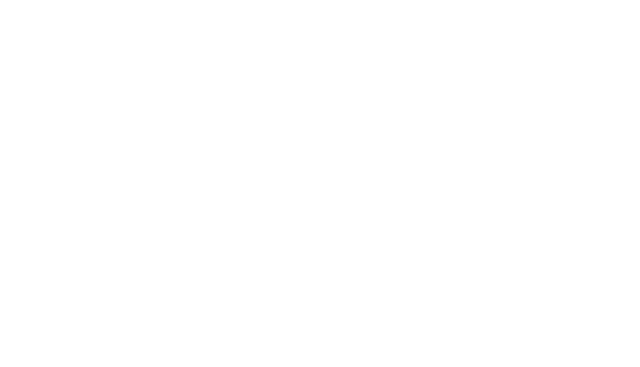
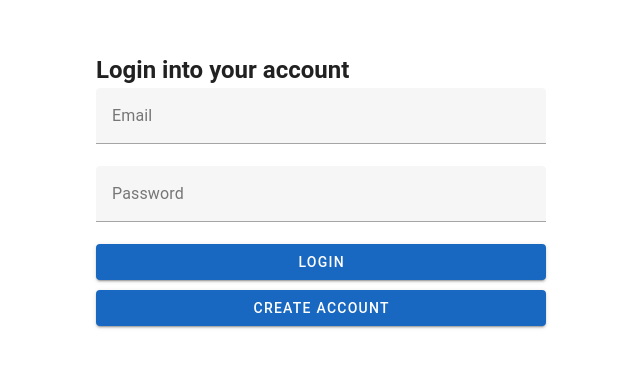
Before and after one commit to jakaskerjanc/cybersec-password-mock-website, a Vue app: page / in a window 1280 px wide. Shown: the part 211-578 px from the top of the page, without its empty margins (319-959 px from the left). Built offline with nearby package versions, Linux system fonts and the light colour scheme.

Commit message:
Create basic mock website

```diff
--- a/components.d.ts
+++ b/components.d.ts
@@ -9,6 +9,7 @@
   export interface GlobalComponents {
     HelloWorld: typeof import('./src/components/HelloWorld.vue')['default']
     LoginForm: typeof import('./src/components/LoginForm.vue')['default']
+    LoginPage: typeof import('./src/components/LoginPage.vue')['default']
     RegisterForm: typeof import('./src/components/RegisterForm.vue')['default']
   }
 }
--- a/src/App.vue
+++ b/src/App.vue
@@ -1,6 +1,7 @@
 <template>
   <v-app>
     <v-main>
+      <LoginPage />
     </v-main>
   </v-app>
 </template>
--- a/src/components/LoginForm.vue
+++ b/src/components/LoginForm.vue
@@ -3,11 +3,34 @@
         <h2>Login into your account</h2>
         <v-text-field label="Email" v-model="email" type="email" />
         <v-text-field label="Password" v-model="password" type="password" />
-        <v-btn @click="login" color="primary">
-            Login
-        </v-btn>
+        <div class="button-wrapper">
+            <v-btn @click="login" color="primary">
+                Login
+            </v-btn>
+            <v-btn @click="toRegister" color="primary">
+                Create account
+            </v-btn>
+        </div>
     </div>
 </template>
+
+<script setup lang="ts">
+import { ref } from 'vue'
+import useState from '../composables/state'
+
+const email = ref('')
+const password = ref('')
+
+const { isRegistering } = useState
+
+function toRegister() {
+    isRegistering.value = true
+}
+
+function login() {
+    console.log('Logging in...')
+}
+</script>
 
 <style scoped>
 .login-form {
@@ -15,4 +38,10 @@
     flex-direction: column;
     width: 450px;
 }
+
+.button-wrapper {
+    display: flex;
+    flex-direction: column  ;
+    gap: 10px;
+}
 </style>
--- /dev/null
+++ b/src/components/LoginPage.vue
@@ -0,0 +1,22 @@
+
+<template>
+    <div class="login-page">
+        <RegisterForm v-if="isRegistering" />
+        <LoginForm  v-else/>
+    </div>
+</template>
+
+<script setup lang="ts">
+import useState from '../composables/state'
+
+const { isRegistering } = useState
+</script>
+
+<style scoped>
+.login-page {
+    display: flex;
+    justify-content: center;
+    align-items: center;
+    height: 100vh;
+}
+</style>
--- a/src/components/RegisterForm.vue
+++ b/src/components/RegisterForm.vue
@@ -2,13 +2,59 @@
     <div class="register-form">
         <h2>Create your account</h2>
         <v-text-field label="Email" v-model="email" type="email" />
-        <v-text-field label="Password" v-model="password" type="password" />
+        <v-text-field label="Password" v-model="password" type="password" :rules="[passwordValidator]" />
         <v-text-field label="Confirm Password" v-model="confirmPassword" type="password" />
         <v-btn @click="register" color="primary">
             Register
         </v-btn>
     </div>
 </template>
+
+<script setup lang="ts">
+import { ref } from 'vue'
+import useState from '../composables/state'
+
+const email = ref('')
+const password = ref('')
+const confirmPassword = ref('')
+
+const { isRegistering, passwordPolicy } = useState
+
+function register() {
+    // Register the user
+
+    isRegistering.value = false
+}
+
+function passwordValidator(passwordInput: string) {
+    if (passwordPolicy.value === '1C8') {
+        return /^.{8,}$/.test(passwordInput) || 'Password must be at least 8 characters long'
+    } else if (passwordPolicy.value === '3C12') {
+        return validate3C12(passwordInput) || 'Password must be at least 12 characters long and contain at least 3 carracter classes (uppercase, lowercase, number, special character)'
+    }
+    return !!passwordInput
+}
+
+function validate3C12(password) {
+    // Regex patterns to check each character class
+    const lowercase = /[a-z]/;
+    const uppercase = /[A-Z]/;
+    const numbers = /\d/;
+    const specialChars = /[!@#$%^&*()_+\-=\[\]{};':"\\|,.<>\/?]+/;
+
+    if (!password) return false;
+
+    // Count the number of character classes found in the password
+    let classCount = 0;
+    if (lowercase.test(password)) classCount++;
+    if (uppercase.test(password)) classCount++;
+    if (numbers.test(password)) classCount++;
+    if (specialChars.test(password)) classCount++;
+
+    // Validate the password length and character class count
+    return password.length >= 12 && classCount >= 3;
+}
+</script>
 
 <style scoped>
 .register-form {
--- /dev/null
+++ b/src/composables/state.ts
@@ -0,0 +1,15 @@
+import { ref } from 'vue'
+
+export default (function () {
+    type PasswordPolicy = '1C8' | '3C12'
+    const passwordPolicies : Array<PasswordPolicy> = ['1C8', '3C12']
+    const passwordPolicy = ref<PasswordPolicy>(passwordPolicies[1])
+
+    const isRegistering = ref(false)
+
+
+    return {
+        isRegistering,
+        passwordPolicy,
+    }
+  })()
```
Also changed, not shown: src/main.ts (line endings or trailing spaces).
